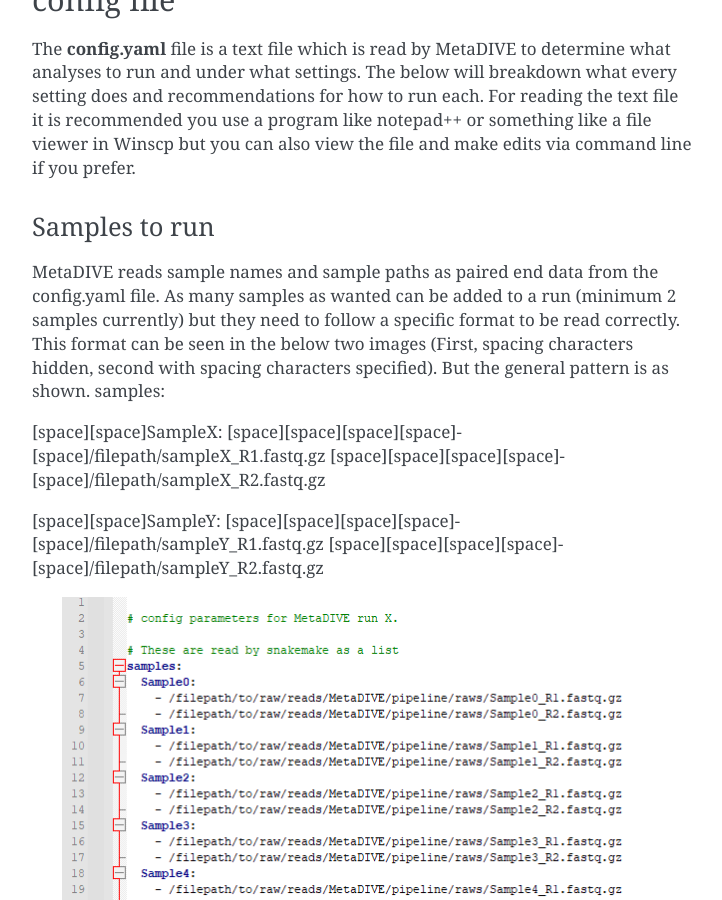
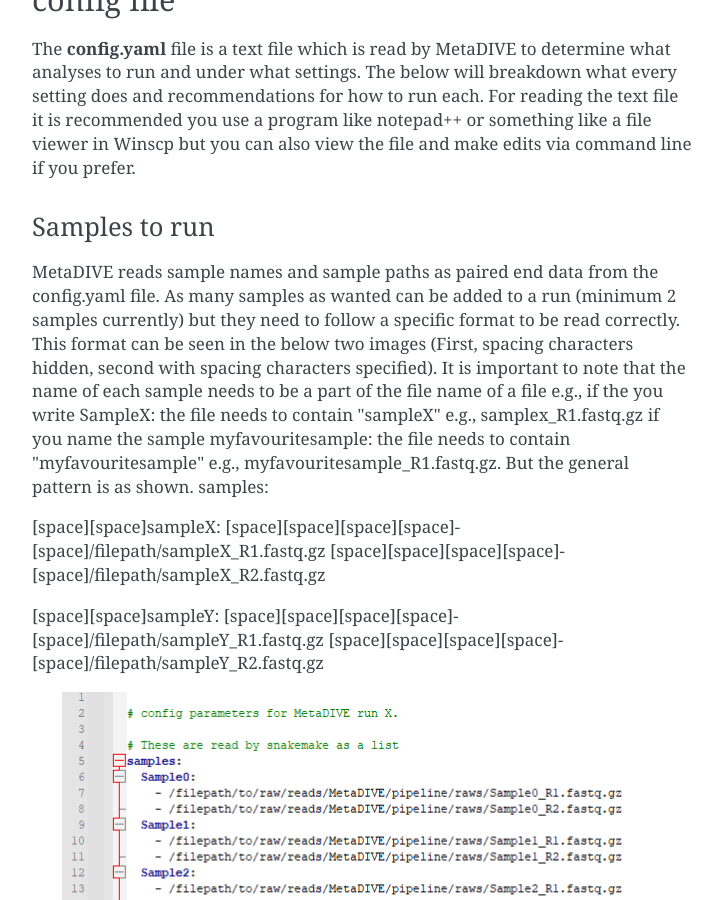
Before and after one commit to James-ODwyer/MetaDIVE_documentation, a Sphinx documentation site: the page built from doc/Run_setup.rst, in a window 1280 px wide and 900 px high, scrolled down 981 px. Shown: the whole window, without its empty margins (388-1110 px from the left). Built offline with Sphinx 7.4.7, drawn with Linux system fonts in a browser that asks for light colours.

Commit message:
updating config file instructions sample names

```diff
--- a/doc/Run_setup.rst
+++ b/doc/Run_setup.rst
@@ -45,15 +45,17 @@
 
 
 MetaDIVE reads sample names and sample paths as paired end data from the config.yaml file. As many samples as wanted can be added to a run (minimum 2 samples currently) but they need to follow
-a specific format to be read correctly. This format can be seen in the below two images (First, spacing characters hidden, second with spacing characters specified).
+a specific format to be read correctly. This format can be seen in the below two images (First, spacing characters hidden, second with spacing characters specified). It is important
+to note that the name of each sample needs to be a part of the file name of a file e.g., if the you write SampleX: the file needs to contain "sampleX" e.g., samplex_R1.fastq.gz
+if you name the sample myfavouritesample: the file needs to contain "myfavouritesample" e.g., myfavouritesample_R1.fastq.gz.
 But the general pattern is as shown.
 samples:
 
-[space][space]SampleX:
+[space][space]sampleX:
 [space][space][space][space]-[space]/filepath/sampleX_R1.fastq.gz
 [space][space][space][space]-[space]/filepath/sampleX_R2.fastq.gz
 
-[space][space]SampleY:
+[space][space]sampleY:
 [space][space][space][space]-[space]/filepath/sampleY_R1.fastq.gz
 [space][space][space][space]-[space]/filepath/sampleY_R2.fastq.gz
 
```
